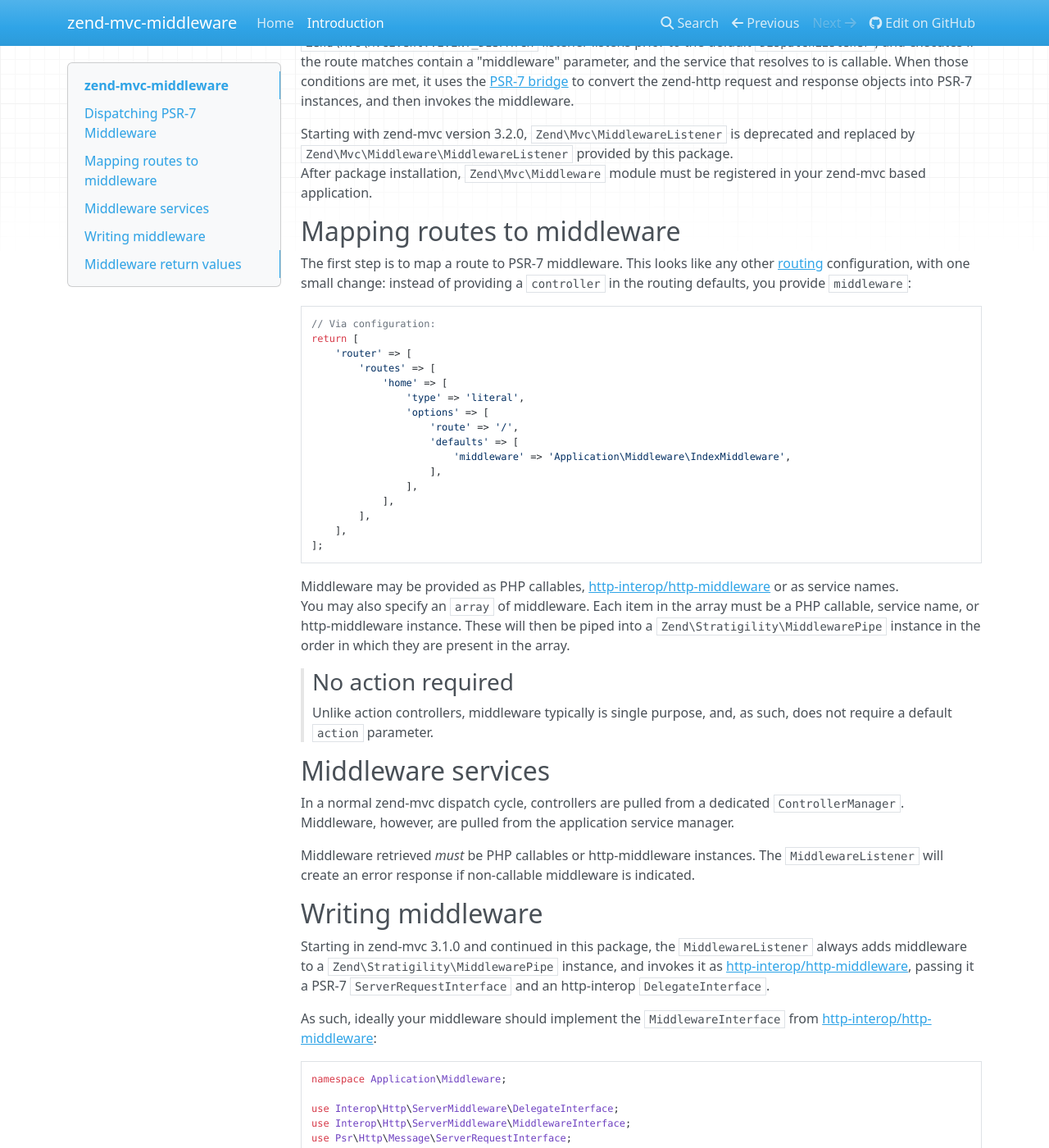
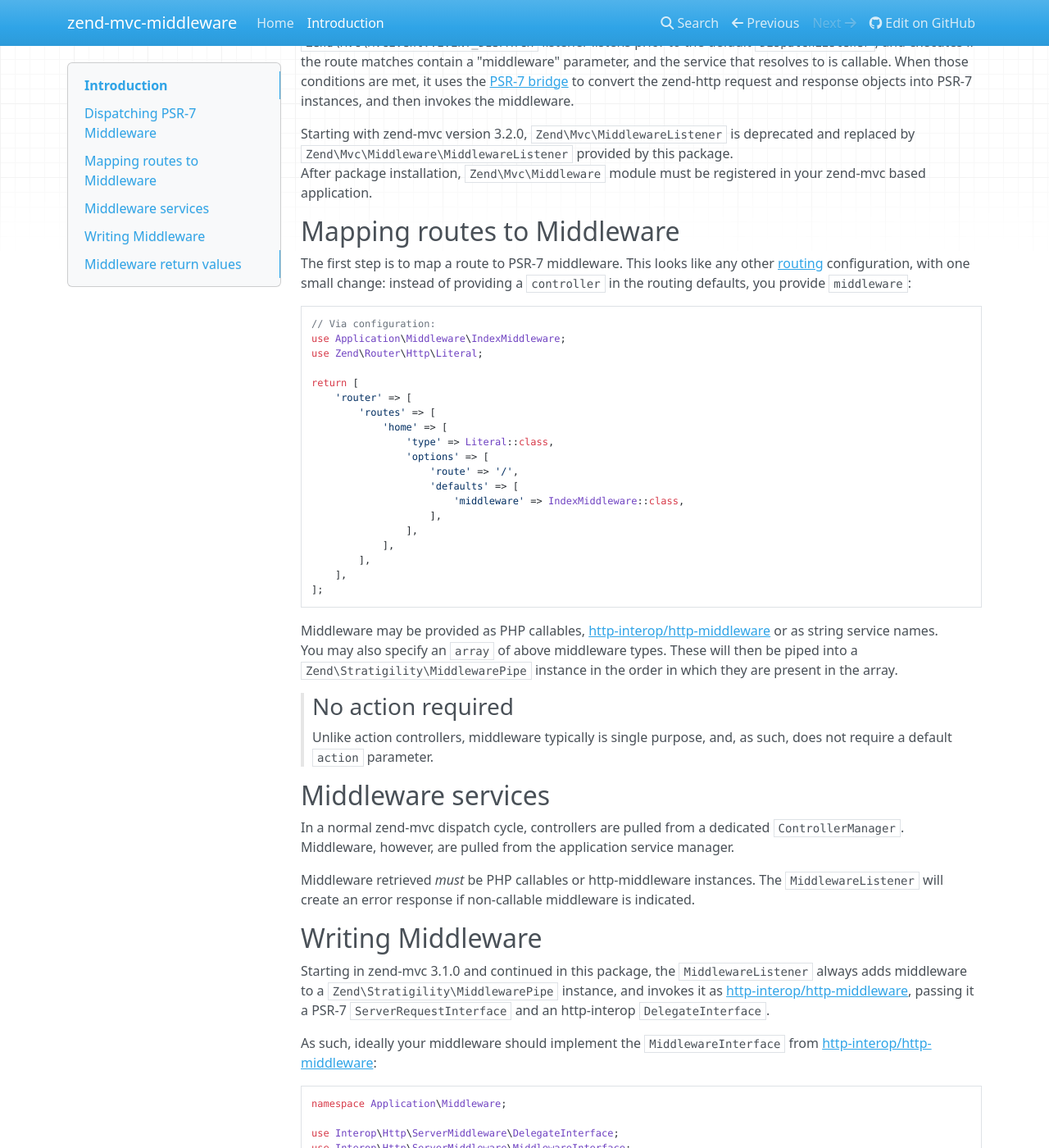
Before and after one commit to laminas/laminas-mvc-middleware, an MkDocs documentation site: the page built from docs/book/intro.md, in a window 1280 px wide and 1400 px high, scrolled down 358 px. Shown: the whole window at 82% size. Built offline with MkDocs 1.6.1, drawn with Linux system fonts in a browser that asks for light colours; nearby versions of some CDN libraries; old or Windows-style settings are respelled for this version of MkDocs; some of the changed text lies outside the part shown.

Commit message:
Incorporate some of the feedback

````diff
--- a/docs/book/intro.md
+++ b/docs/book/intro.md
@@ -1,4 +1,4 @@
-# zend-mvc-middleware
+# Introduction
 
 This library provides the ability to dispatch middleware pipelines in place of
 controllers within zend-mvc.
@@ -28,7 +28,7 @@ by `Zend\Mvc\Middleware\MiddlewareListener` provided by this package.
 After package installation, `Zend\Mvc\Middleware` module must be registered in your
 zend-mvc based application.
 
-## Mapping routes to middleware
+## Mapping routes to Middleware
 
 The first step is to map a route to PSR-7 middleware. This looks like any other
 [routing](https://docs.zendframework.com/zend-mvc/routing/) configuration,
@@ -37,15 +37,18 @@ defaults, you provide `middleware`:
 
 ```php
 // Via configuration:
+use Application\Middleware\IndexMiddleware;
+use Zend\Router\Http\Literal;
+
 return [
     'router' => [
         'routes' => [
             'home' => [
-                'type' => 'literal',
+                'type' => Literal::class,
                 'options' => [
                     'route' => '/',
                     'defaults' => [
-                        'middleware' => 'Application\Middleware\IndexMiddleware',
+                        'middleware' => IndexMiddleware::class,
                     ],
                 ],
             ],
@@ -55,9 +58,8 @@ return [
 ```
 
 Middleware may be provided as PHP callables, [http-interop/http-middleware](https://github.com/http-interop/http-middleware)
-or as service names.
-You may also specify an `array` of middleware. Each item in the array must be a
-PHP callable, service name, or http-middleware instance. These will then be piped
+or as string service names.
+You may also specify an `array` of above middleware types. These will then be piped
 into a `Zend\Stratigility\MiddlewarePipe` instance in the order in which they
 are present in the array.
 
@@ -76,7 +78,7 @@ Middleware retrieved *must* be PHP callables or http-middleware instances.
 The `MiddlewareListener` will create an error response if non-callable middleware
 is indicated.
 
-## Writing middleware
+## Writing Middleware
 
 Starting in zend-mvc 3.1.0 and continued in this package, the `MiddlewareListener`
 always adds middleware to a `Zend\Stratigility\MiddlewarePipe` instance, and invokes it as
````
